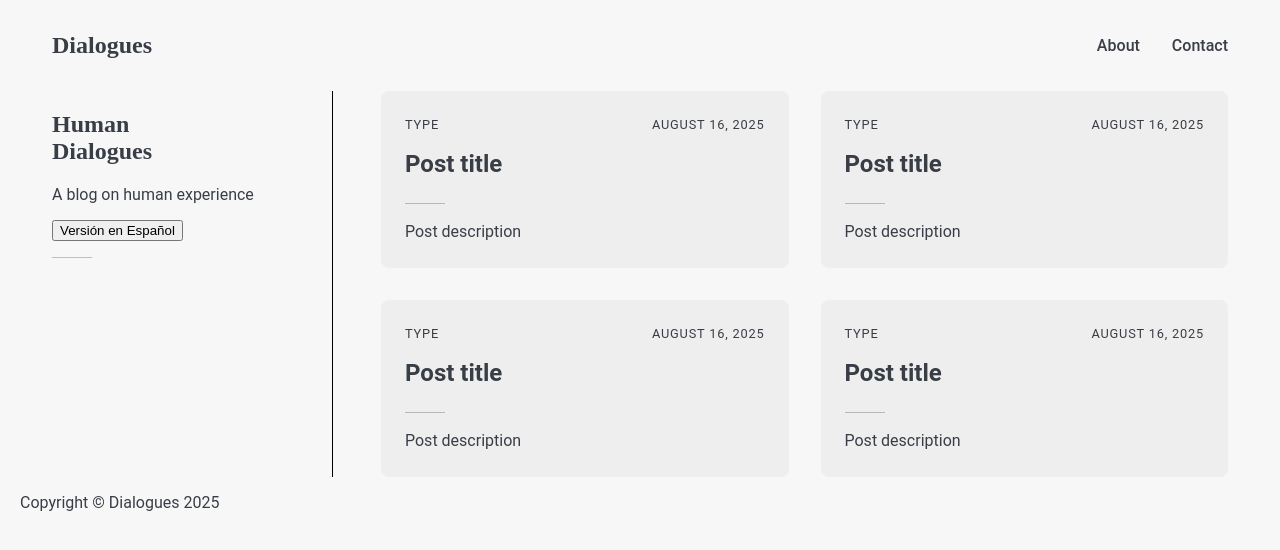
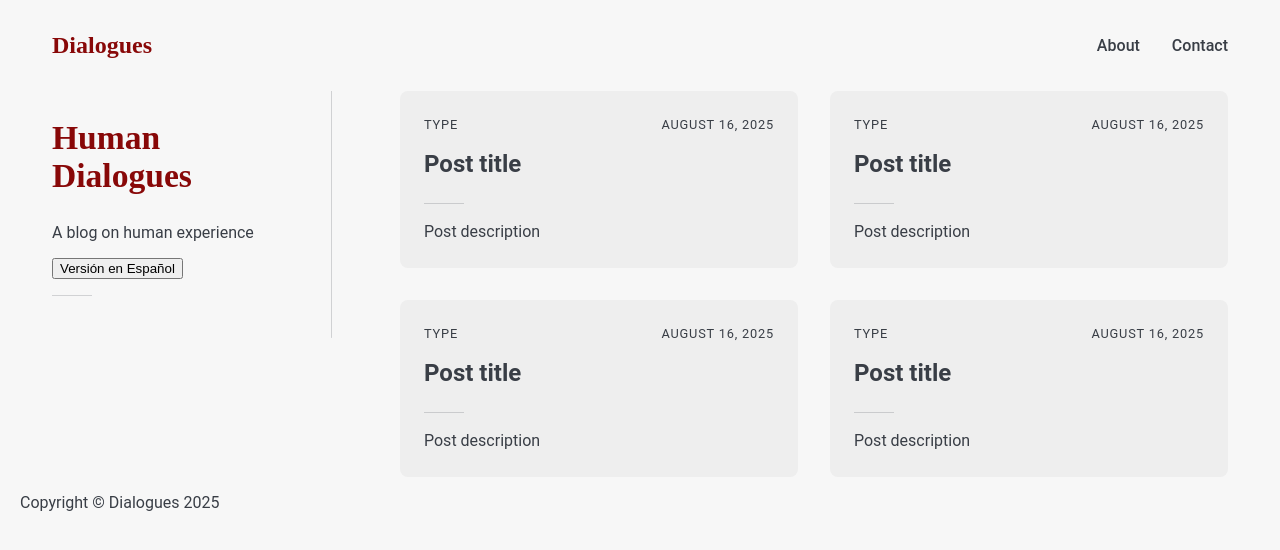
Before and after one commit to laotzee/dialogues, a Flask app: page / in a window 1280 px wide. Shown: the top 550 px of the page. Run offline with Flask 3, Linux system fonts and the light colour scheme; data that the repository does not hold is empty; some libraries are stand-ins or nearby versions; some web fonts are replaced.

Commit message:
Create bar color variable. Create properties for vertical divisor bar

```diff
--- a/app/static/css/style.css
+++ b/app/static/css/style.css
@@ -5,6 +5,8 @@
     --clr-surface: #EEEEEE;
     --clr-accent:  #929AAB;
     --clr-text:    #393E46;
+    --bar-color: #393E4633;
+    --clr-highlight: #880808;
 
 
     --font-logo: 'DM Serif Display', serif;
@@ -38,11 +40,23 @@ header {
 }
 
 .logo {
-    font-size: 1.5rem;
     font-weight: bold;
-    color: var(--clr-text);
+    color: var(--clr-highlight);
     text-decoration: none;
     font-family: var(--font-logo);
+}
+
+header .logo {
+    font-size: 1.5rem
+}
+
+aside .logo {
+    font-size: 2.1rem;
+}
+
+.logo-img {
+    height: 50px;
+    width: auto;
 }
 
 /*Dropdown menu*/
@@ -163,8 +177,7 @@ header {
 .bar {
     height: 1px;
     width: 40px;
-    background-color: currentColor;
-    opacity: 0.3;
+    background-color: var(--bar-color);
     margin: 1rem 0;
 }
 
@@ -176,12 +189,12 @@ header {
 /* Desktop */
 @media (min-width: 800px) {
 
+
     .container {
         max-width: var(--max-width);
         margin-inline: auto;
         padding-inline: var(--screen-edge);
-}
-
+    }
 
     .main-layout {
         display: flex;
@@ -194,9 +207,23 @@ header {
 
     .sidebar {
         width: 280px;
-        flex-shrink:0;
+        flex-shrink: 0;
         overflow-y: auto;
-        border-right: 1px solid black;
+        position: relative;
+        padding-right: 20px;
+    }
+
+    .sidebar::after {
+        content: "";
+        position: absolute;
+        right: 20px;
+        top: 50%;
+        transform: translateY(-80%);
+
+        width: 1px;
+        height: 70%;
+        background-color: var(--bar-color);
+        z-index: 10;
     }
 
     .main-content {
```
